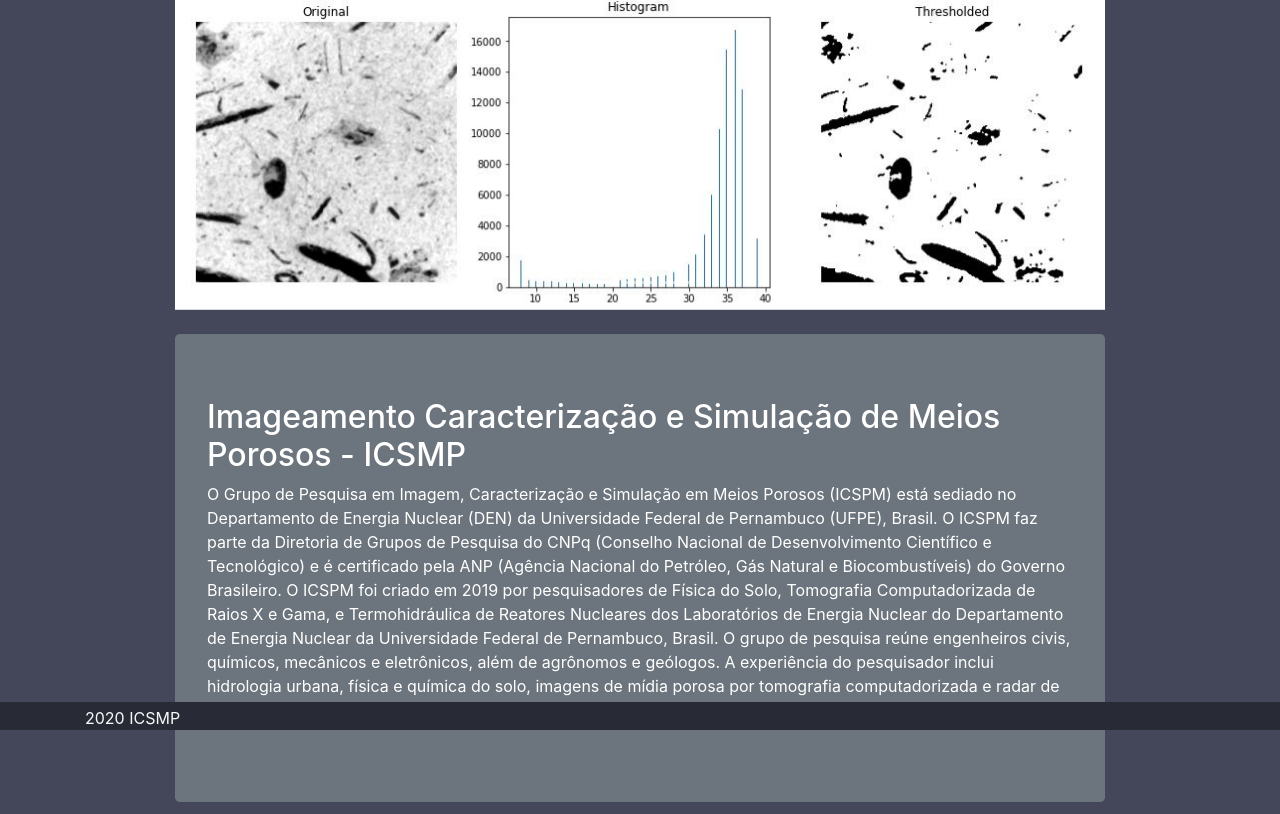
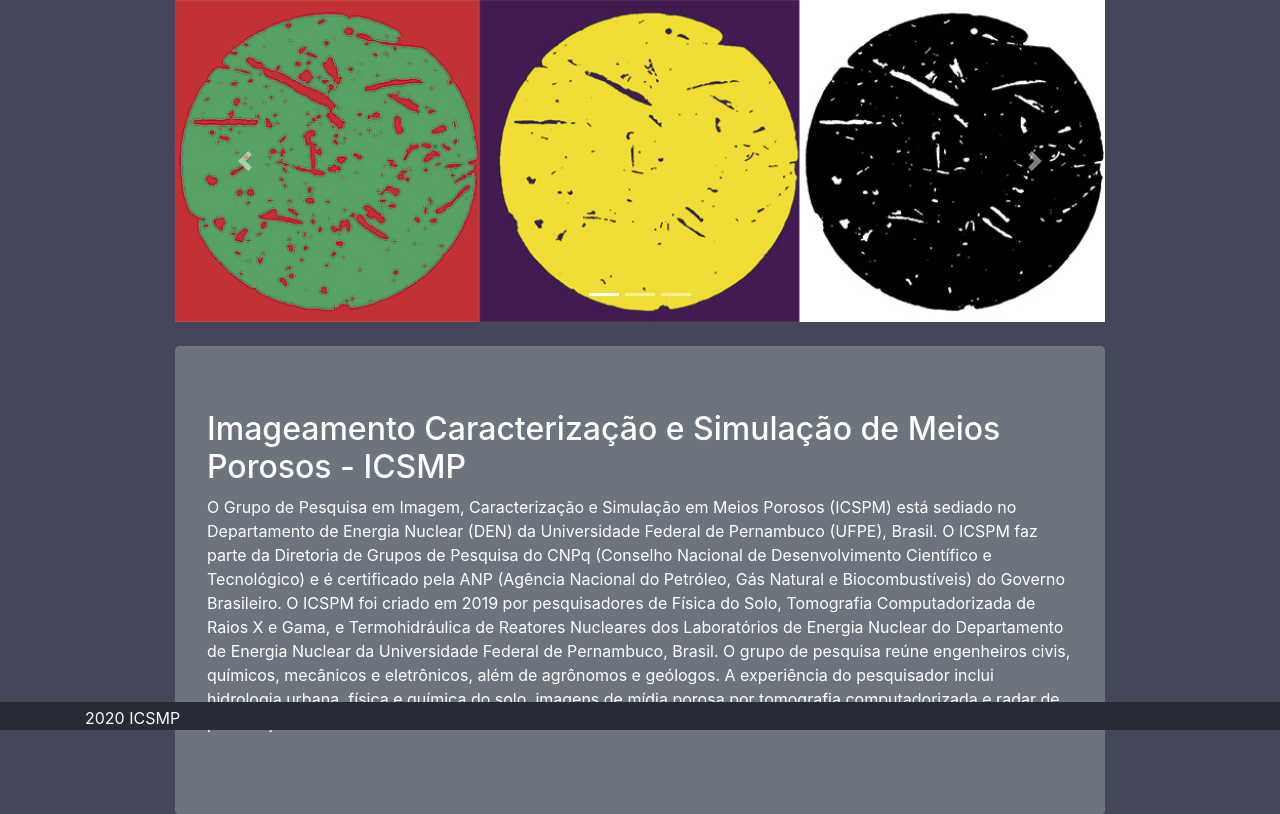
Before and after one commit to ravellys/icsmp, a Django app: template icsmp_project/base/templates/base/home.html in a window 1280 px wide. Shown: the part 70-884 px from the top of the page. Run offline with Django 3.2, Linux system fonts and the light colour scheme; the template is opened without the code that fills it, so the values that code supplies are empty; some libraries are stand-ins or nearby versions.

Commit message:
Adicionei as imagens no carusel
Fiz 3 imagens no photoshop, combinei alguns resultados.

```diff
--- a/icsmp_project/base/templates/base/home.html
+++ b/icsmp_project/base/templates/base/home.html
@@ -31,15 +31,16 @@
               </ol>
               <div class="carousel-inner">
                 <div class="carousel-item active">
-                  <img class="d-block w-100" src="{% static 'images/kmean.JPG' %}" alt="First slide">
+                  <img class="d-block w-100" src="{% static 'images/carousel-img-1.jpg' %}" alt="First slide">
                 </div>
                 <div class="carousel-item">
-                  <img class="d-block w-100" src="{% static 'images/OTSU.JPG' %}" alt="Second slide">
+                  <img class="d-block w-100" src="{% static 'carousel-img-2.jpg' %}" alt="Second slide">
                 </div>
                 <div class="carousel-item">
-                  <img class="d-block w-100" src="{% static 'images/im_seg_med+kmean2D.png' %}" alt="Third slide">
+                  <img class="d-block w-100" src="{% static 'carousel-img-3.jpg' %}" alt="Third slide">
                 </div>
               </div>
+
               <a class="carousel-control-prev" href="#carouselExampleIndicators" role="button" data-slide="prev">
                 <span class="carousel-control-prev-icon" aria-hidden="true"></span>
                 <span class="sr-only">Previous</span>
```
Also changed, not shown: icsmp_project/base/static/images/carousel-img-1.jpg (added), icsmp_project/base/static/images/carousel-img-2.jpg (added), icsmp_project/base/static/images/carousel-img-3.jpg (added).
